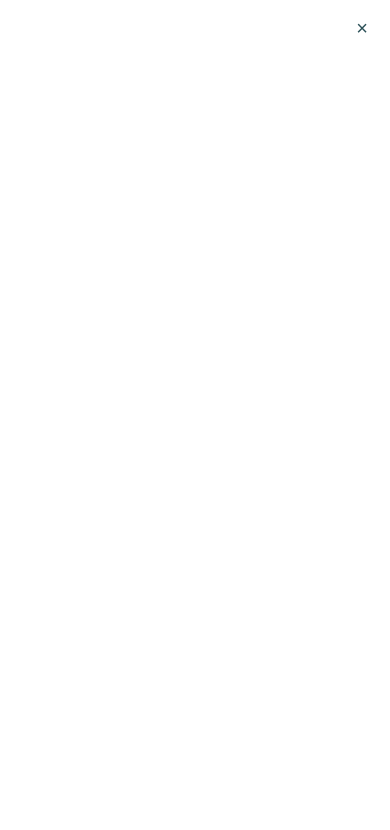
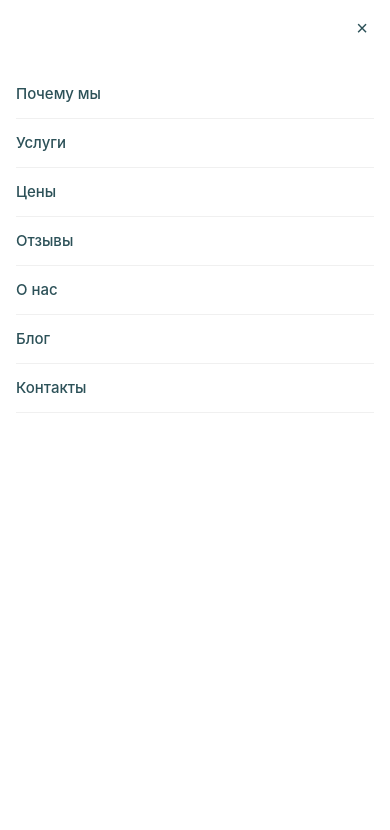
Before and after one commit to rakhatprostakk228/abc, a plain HTML site: page index.html in a window 390 px wide. Both pictures are taken after a click on the element 367 px from the left and 30 px from the top of the page. Shown: the top 830 px of the page. Drawn offline with Linux system fonts and the light colour scheme.

Commit message:
Update index.html

```diff
--- a/index.html
+++ b/index.html
@@ -868,13 +868,35 @@
             items.classList.toggle('active');
             arrow.style.transform = items.classList.contains('active') ? 'rotate(180deg)' : 'rotate(0deg)';
         }
+
+        // Исправленный код для бургер-меню
+        document.addEventListener('DOMContentLoaded', function() {
             const burgerMenu = document.querySelector('.burger-menu');
             const mobileNav = document.createElement('div');
             mobileNav.className = 'mobile-nav';
 
-        const desktopNav = document.querySelector('.nav').cloneNode(true);
-        mobileNav.appendChild(desktopNav);
+            // Создаем навигацию для мобильного меню
+            const navLinks = [
+                { href: '#why', text: 'Почему мы' },
+                { href: '#services', text: 'Услуги' },
+                { href: '#pricing', text: 'Цены' },
+                { href: '#reviews', text: 'Отзывы' },
+                { href: '#about', text: 'О нас' },
+                { href: '#blog', text: 'Блог' },
+                { href: '#contacts', text: 'Контакты' }
+            ];
 
+            // Добавляем ссылки в мобильное меню
+            navLinks.forEach(link => {
+                const a = document.createElement('a');
+                a.href = link.href;
+                a.className = 'nav-link';
+                a.textContent = link.text;
+                a.addEventListener('click', closeMobileMenu);
+                mobileNav.appendChild(a);
+            });
+
+            // Добавляем кнопку закрытия
             const closeButton = document.createElement('button');
             closeButton.className = 'close-menu';
             closeButton.innerHTML = '×';
@@ -895,23 +917,29 @@
                 document.body.style.overflow = '';
             }
 
-        burgerMenu.addEventListener('click', openMobileMenu);
-
-        mobileNav.querySelectorAll('.nav-link').forEach(link => {
-            link.addEventListener('click', closeMobileMenu);
+            burgerMenu.addEventListener('click', function(e) {
+                e.stopPropagation();
+                if (mobileNav.classList.contains('active')) {
+                    closeMobileMenu();
+                } else {
+                    openMobileMenu();
+                }
             });
 
-        mobileNav.addEventListener('click', (e) => {
+            // Закрытие по клику вне меню
+            mobileNav.addEventListener('click', function(e) {
                 if (e.target === mobileNav) {
                     closeMobileMenu();
                 }
             });
 
-        document.addEventListener('keydown', (e) => {
+            // Закрытие по ESC
+            document.addEventListener('keydown', function(e) {
                 if (e.key === 'Escape' && mobileNav.classList.contains('active')) {
                     closeMobileMenu();
                 }
             });
+        });
     </script>
     </body>
 </html>
```
Lines whose indentation alone changed are shown as unchanged.
